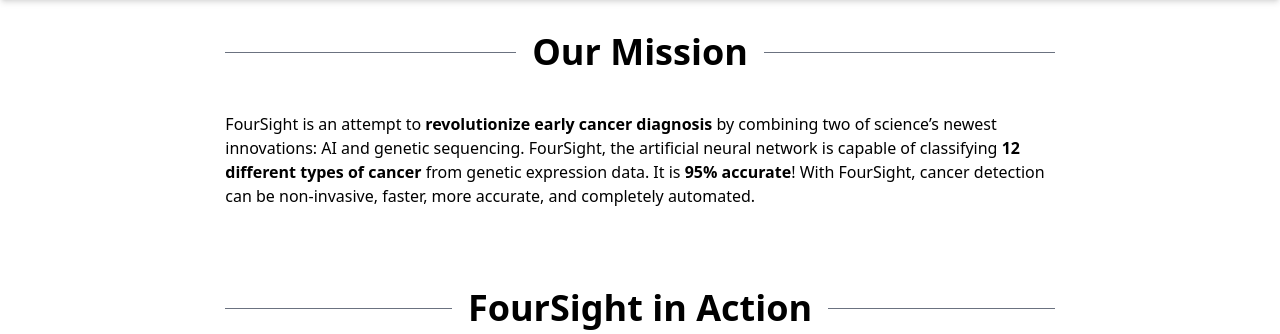
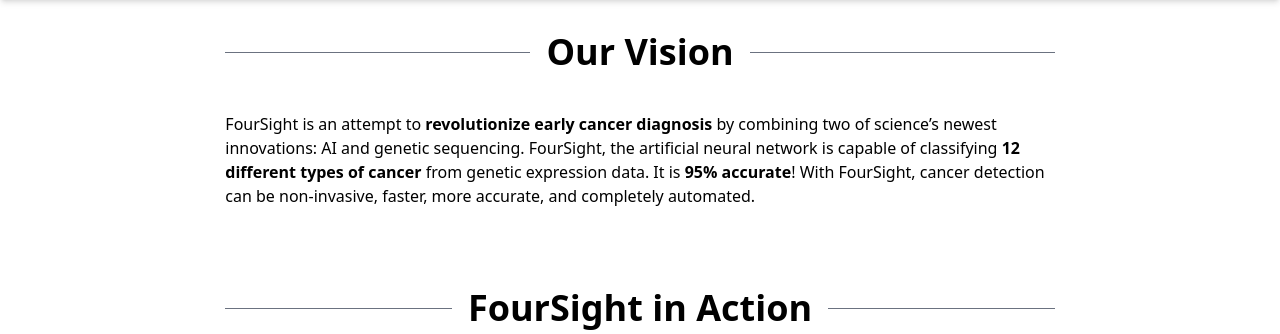
Before and after one commit to redmac135/cwsf2022, a Django app: page / in a window 1280 px wide. Shown: the part 132-466 px from the top of the page. Run offline with Django 4.2, Linux system fonts and the light colour scheme; style sheets or scripts are compiled from the project's sources; parts of the project's set-up code (start-up, migrations or seed data) failed here and were passed over.

Commit message:
word change

```diff
--- a/cwsf/pages/templates/pages/home.html
+++ b/cwsf/pages/templates/pages/home.html
@@ -34,7 +34,7 @@
 	<div class="w-2/3 p-3 m-auto">
 		<div class="relative flex items-center py-5">
 			<div class="flex-grow border-t border-gray-500"></div>
-			<span class="flex-shrink mx-4 text-4xl font-bold">Our Mission</span>
+			<span class="flex-shrink mx-4 text-4xl font-bold">Our Vision</span>
 			<div class="flex-grow border-t border-gray-500"></div>
 		</div>
 		<div class="relative flex items-center py-5">
```
